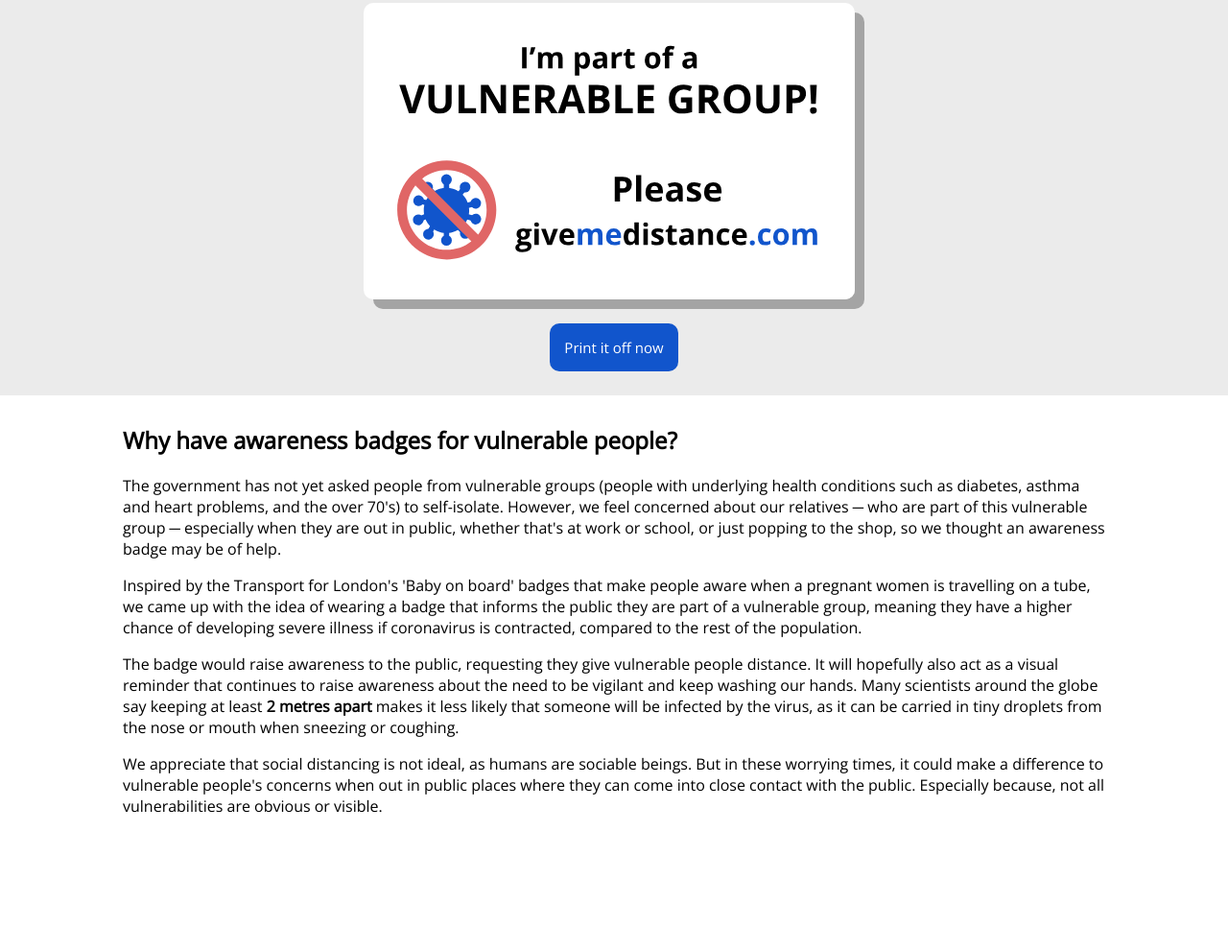
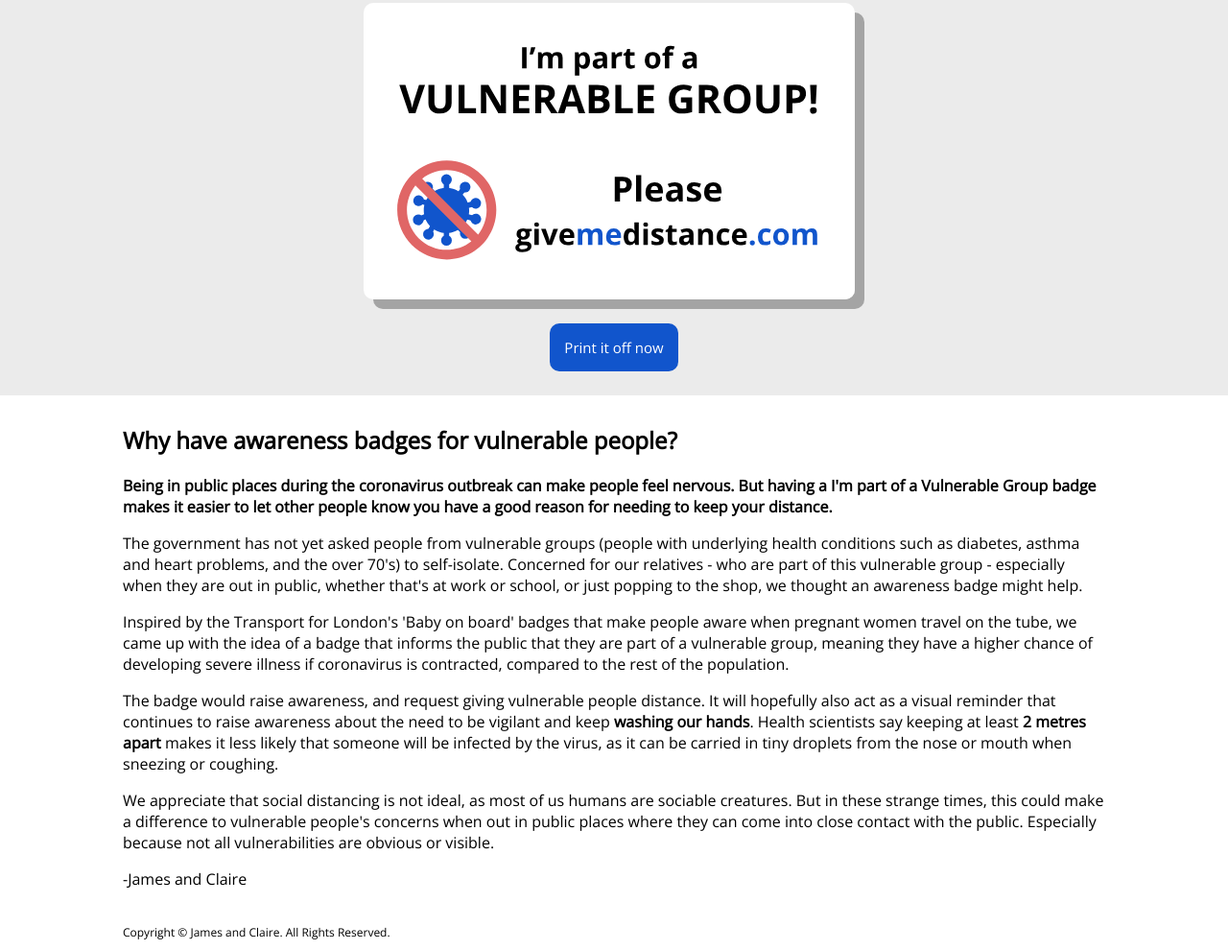
Before and after one commit to James-Livesey/GiveMeDistance.com, a plain HTML site: page index.html in a window 1280 px wide. Shown: the part 155-1145 px from the top of the page at 96% size. Before the commit the page ends 1032 px from the top, so only its background shows below. Drawn offline with nearby package versions, Linux system fonts and the light colour scheme.

Commit message:
Update paragraph content

```diff
--- a/index.html
+++ b/index.html
@@ -47,40 +47,47 @@
             </div>
             <section>
                 <h2>Why have awareness badges for vulnerable people?</h2>
+                <p class="bold">
+                    Being in public places during the coronavirus outbreak can
+                    make people feel nervous. But having a I'm part of a Vulnerable
+                    Group badge makes it easier to let other people know you have
+                    a good reason for needing to keep your distance.
+                </p>
                 <p>
                     The government has not yet asked people from vulnerable groups
                     (people with underlying health conditions such as diabetes, asthma and
-                    heart problems, and the over 70's) to self-isolate. However, we feel
-                    concerned about our relatives ─ who are part of this vulnerable group ─
-                    especially when they are out in public, whether that's at work or school,
-                    or just popping to the shop, so we thought an awareness badge may be
-                    of help.
+                    heart problems, and the over 70's) to self-isolate. Concerned for our
+                    relatives - who are part of this vulnerable group - especially when they
+                    are out in public, whether that's at work or school, or just popping to the
+                    shop, we thought an awareness badge might help.
                 </p>
                 <p>
                     Inspired by the Transport for London's 'Baby on board' badges that
-                    make people aware when a pregnant women is travelling on a tube, we
-                    came up with the idea of wearing a badge that informs the public they
-                    are part of a vulnerable group, meaning they have a higher chance of
-                    developing severe illness if coronavirus is contracted, compared to the
-                    rest of the population.
+                    make people aware when pregnant women travel on the tube, we came
+                    up with the idea of a badge that informs the public that they are part
+                    of a vulnerable group, meaning they have a higher chance of developing
+                    severe illness if coronavirus is contracted, compared to the rest of the
+                    population.
                 </p>
                 <p>
-                    The badge would raise awareness to the public, requesting they give
-                    vulnerable people distance. It will hopefully also act as a visual reminder
-                    that continues to raise awareness about the need to be vigilant and keep
-                    washing our hands. Many scientists around the globe say keeping at
-                    least <strong>2 metres apart</strong> makes it less likely that someone will be infected by
-                    the virus, as it can be carried in tiny droplets from the nose or mouth
-                    when sneezing or coughing.
+                    The badge would raise awareness, and request giving vulnerable
+                    people distance. It will hopefully also act as a visual reminder that
+                    continues to raise awareness about the need to be vigilant and keep
+                    <strong>washing our hands</strong>. Health scientists say keeping at least <strong>2 metres
+                    apart</strong> makes it less likely that someone will be infected by the virus, as it
+                    can be carried in tiny droplets from the nose or mouth when sneezing or
+                    coughing.
                 </p>
                 <p>
-                    We appreciate that social distancing is not ideal, as humans are sociable
-                    beings. But in these worrying times, it could make a difference to
-                    vulnerable people's concerns when out in public places where they can
-                    come into close contact with the public. Especially because, not all
-                    vulnerabilities are obvious or visible.
+                    We appreciate that social distancing is not ideal, as most of us humans
+                    are sociable creatures. But in these strange times, this could make a
+                    difference to vulnerable people's concerns when out in public places
+                    where they can come into close contact with the public. Especially
+                    because not all vulnerabilities are obvious or visible.
                 </p>
+                <p>-James and Claire</p>
             </section>
         </main>
+        <footer>Copyright &copy; James and Claire. All Rights Reserved.</footer>
     </body>
 </html>
--- a/style.css
+++ b/style.css
@@ -31,6 +31,13 @@ header .tagline {
 
 main {
     padding-top: 80px;
+}
+
+footer {
+    padding: 10px;
+    padding-left: 10vw;
+    padding-right: 10vw;
+    font-size: 12px;
 }
 
 section {
```
